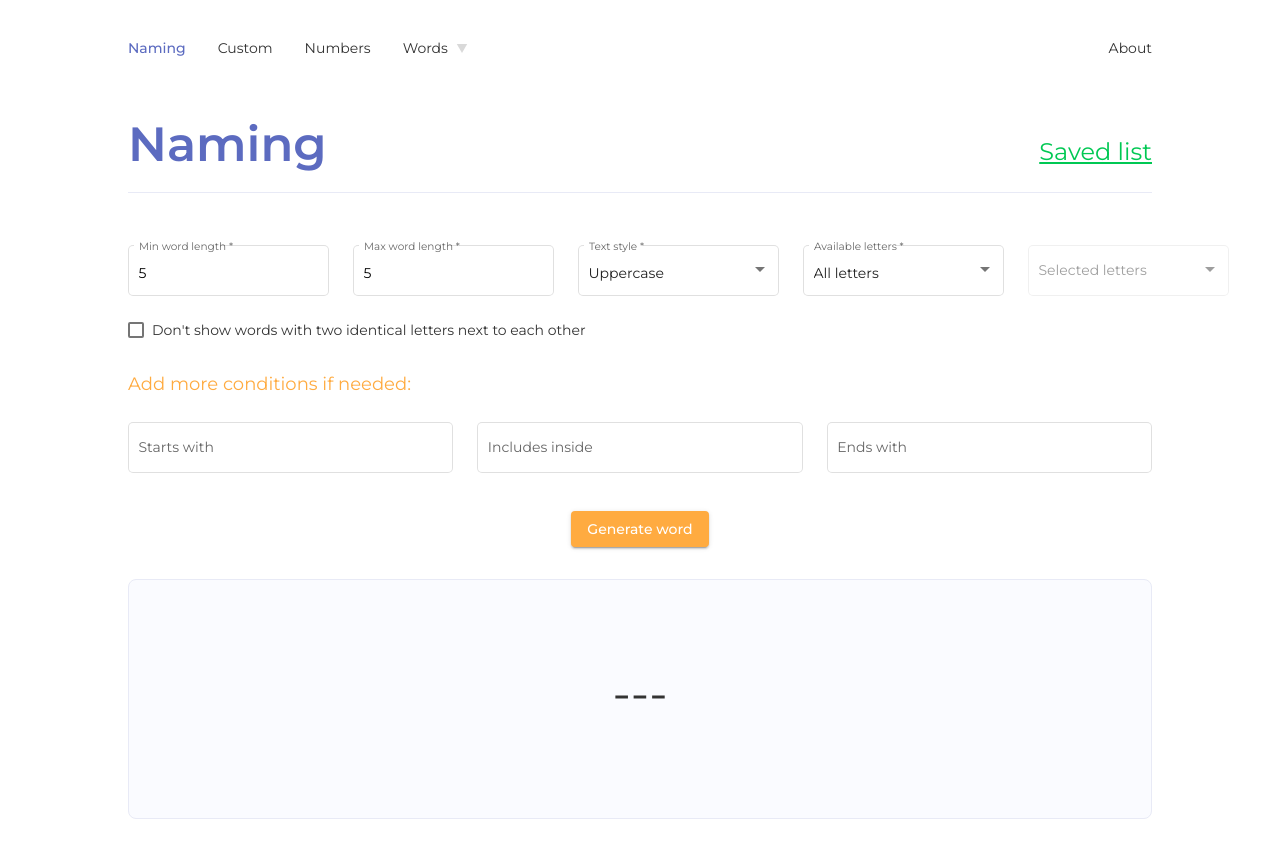
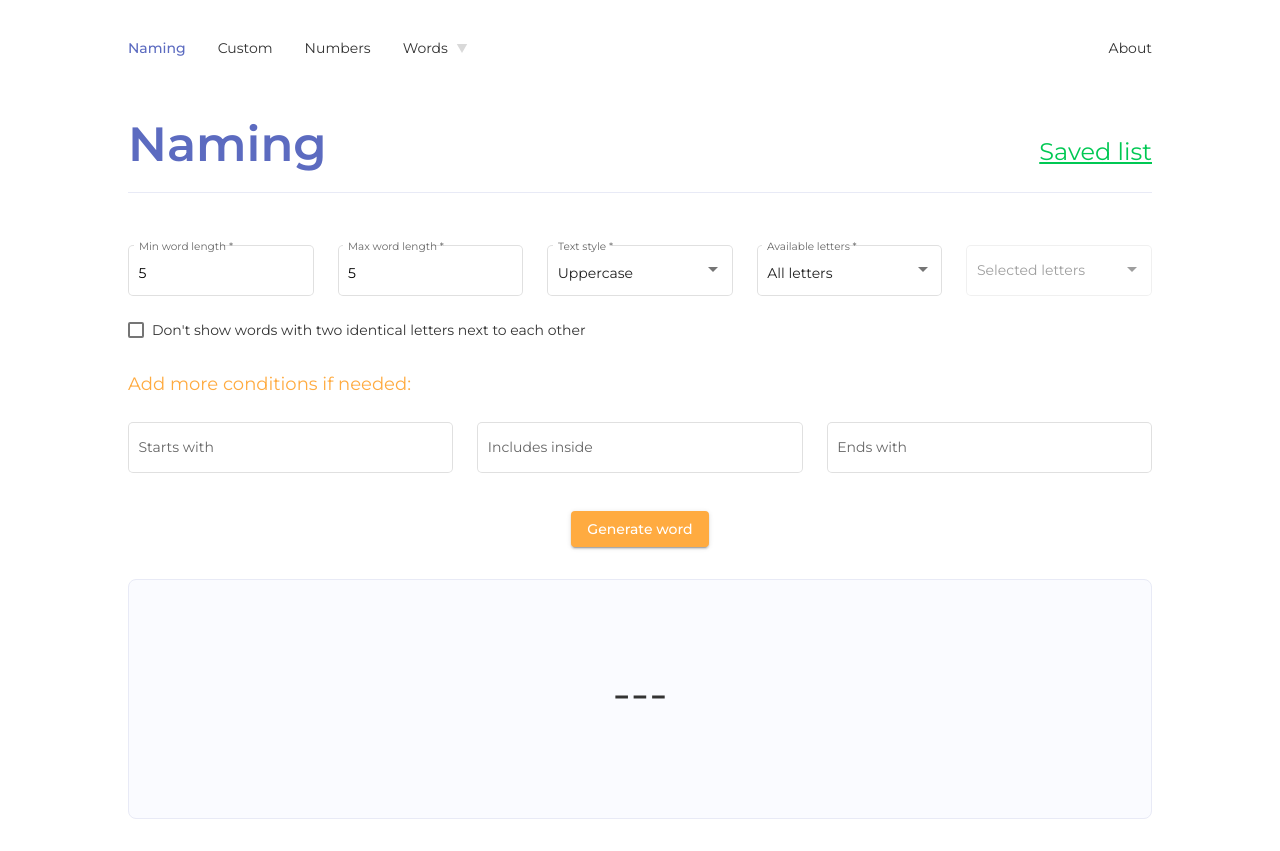
Before and after one commit to zoroMari/randomizer, an Angular app: page /naming in a window 1280 px wide. Built offline with nearby package versions, Linux system fonts and the light colour scheme.

Commit message:
fixed width of inputs in the form

```diff
--- a/src/app/pages/naming/naming-component.sass
+++ b/src/app/pages/naming/naming-component.sass
@@ -34,13 +34,16 @@
         flex-wrap: wrap
 
       mat-form-field
-        width: 100%
+        width: 100% !important
 
         &:not(:last-of-type)
           margin-right: $medium-spacing
 
           @media screen and (max-width: 1024px)
             margin-right: 0
+
+      ::ng-deep .mat-form-field-infix
+        width: 100% !important
 
     .checkboxLine
       display: flex
```
